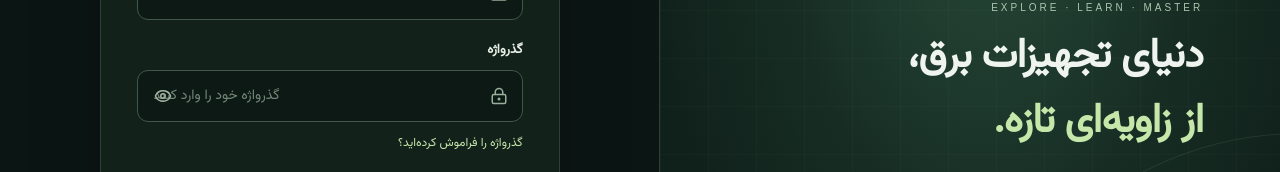
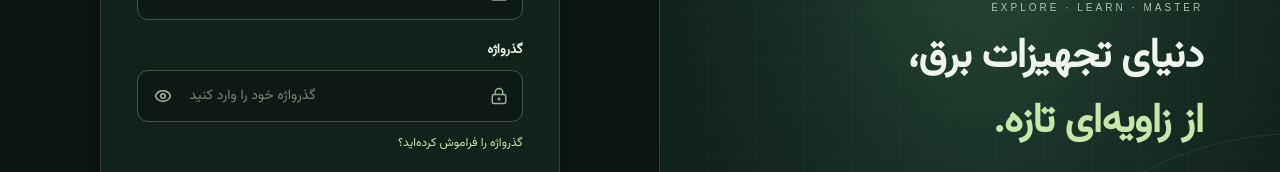
Before and after one commit to XROMENX/voltara-atlas, a Next.js app: page /login in a window 1280 px wide. Shown: the part 550-722 px from the top of the page. Built offline with nearby package versions, Linux system fonts and the light colour scheme; a web font is replaced by a local one.

Commit message:
Polish RTL field alignment

```diff
--- a/components/account/account.css
+++ b/components/account/account.css
@@ -95,6 +95,8 @@
 }
 .account-shell .auth-input::placeholder { color: #738779; opacity: 1; }
 .account-shell .auth-input:focus { outline: none; border-color: #aacf96; box-shadow: 0 0 0 3px #b9e5a019; }
+.account-shell .auth-input--rtl { direction: rtl; text-align: right; }
+.account-shell .auth-input--password { padding-left: 52px; }
 .auth-password-toggle { position: absolute; left: 7px; width: 38px; height: 38px; border: 0; background: none; color: #a3b7a4; border-radius: 8px; display: grid; place-items: center; cursor: pointer; padding: 0; }
 .auth-password-toggle:hover { color: #ebf6df; background: #23372a; }
 .auth-hint { color: #9aaea0; font-size: 11px; margin: -3px 0 0; }
```
